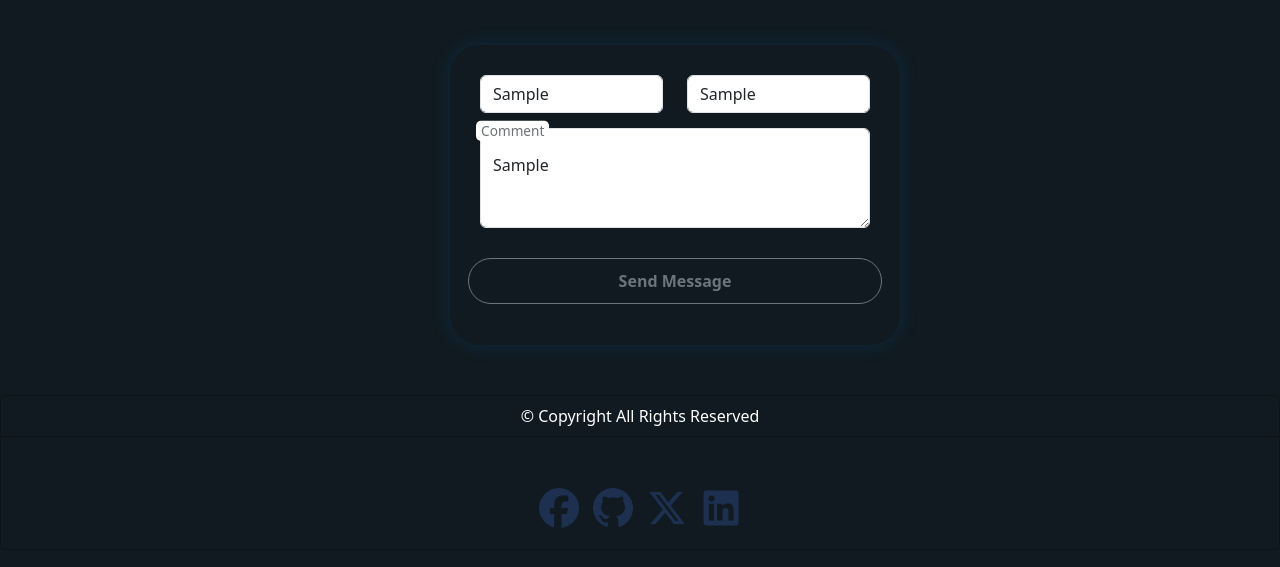
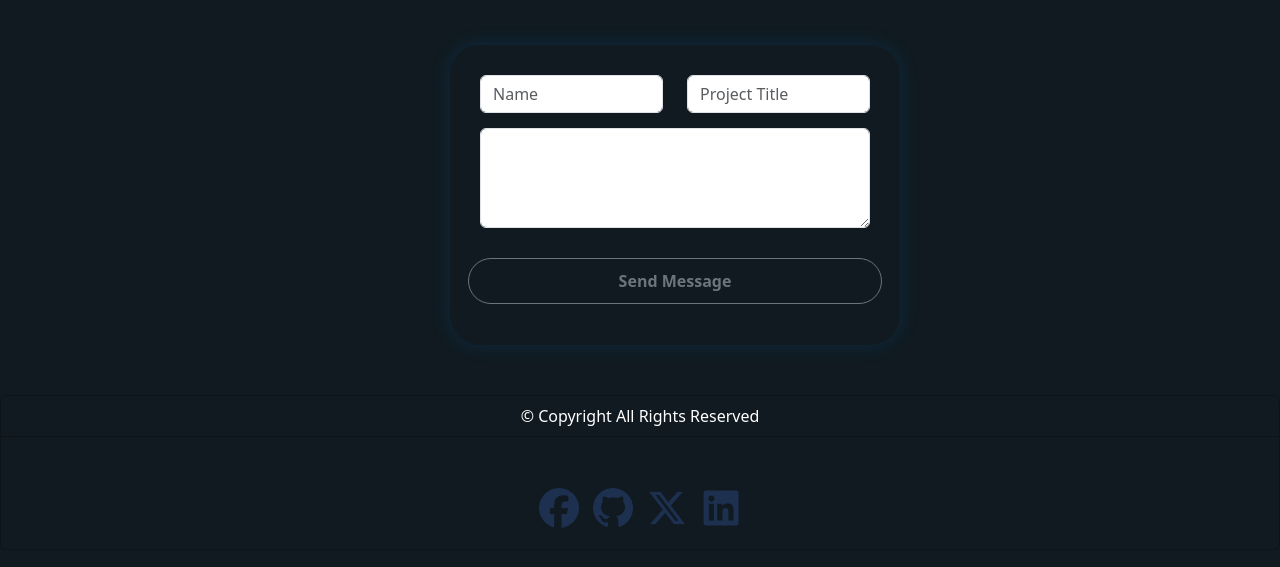
Before and after one commit to Haris7Nadeem/Portfolio, a plain HTML site: page suggestion.html in a window 1280 px wide. Both pictures are taken after typing "Sample", "Sample", "Sample" into the empty fields and a click on the button "Send Message". Shown: the part 109-676 px from the top of the page. Drawn offline with nearby package versions, Linux system fonts and the light colour scheme.

Commit message:
update files

```diff
--- a/suggestion.html
+++ b/suggestion.html
@@ -59,19 +59,19 @@
  <h3></h3>
  <p> </p>
  <div class="ff">
-<div class="row">
+<div  class="row">
   <div class="col">
-    <input type="text" class="form-control" placeholder="Name" aria-label="First name">
+    <input type="text" id="name" class="form-control" placeholder="Name" aria-label="First name">
   </div>
   <div class="col">
-    <input type="text" class="form-control" placeholder="Project Title" aria-label="Last name">
+    <input type="text" id="project" class="form-control" placeholder="Project Title" aria-label="Last name">
   </div>
   <div class="form-floating">
-  <textarea class="form-control textarea1" placeholder="Leave a comment here" id="floatingTextarea2" style="height: 100px"></textarea>
+  <textarea class="form-control textarea1" id="comment" placeholder="Leave a comment here" id="floatingTextarea2" style="height: 100px"></textarea>
   <label for="floatingTextarea2">Comment</label>
 
 </div>
-<button type="button" class="btn btn2 btn-outline-secondary btnmsg">Send Message</button>
+<button type="button" class="btn btn2 btn-outline-secondary btnmsg" onclick="dlt()">Send Message</button>
 </div>
 </div></div></div>
 
@@ -92,6 +92,17 @@
 </div>
 
 
-<script src="https://cdn.jsdelivr.net/npm/bootstrap@5.3.8/dist/js/bootstrap.bundle.min.js" integrity="sha384-FKyoEForCGlyvwx9Hj09JcYn3nv7wiPVlz7YYwJrWVcXK/BmnVDxM+D2scQbITxI" crossorigin="anonymous"></script>
+<script src="https://cdn.jsdelivr.net/npm/bootstrap@5.3.8/dist/js/bootstrap.bundle.min.js" integrity="sha384-FKyoEForCGlyvwx9Hj09JcYn3nv7wiPVlz7YYwJrWVcXK/BmnVDxM+D2scQbITxI" crossorigin="anonymous">
+
+</script>
+<script>
+
+function dlt() {
+    document.getElementById("name").value = "";
+    document.getElementById("project").value = "";
+    document.getElementById("comment").value = "";
+}
+
+</script>
 </body>
 </html>
```
Also changed, not shown: contact.html (+13 -4 lines).
